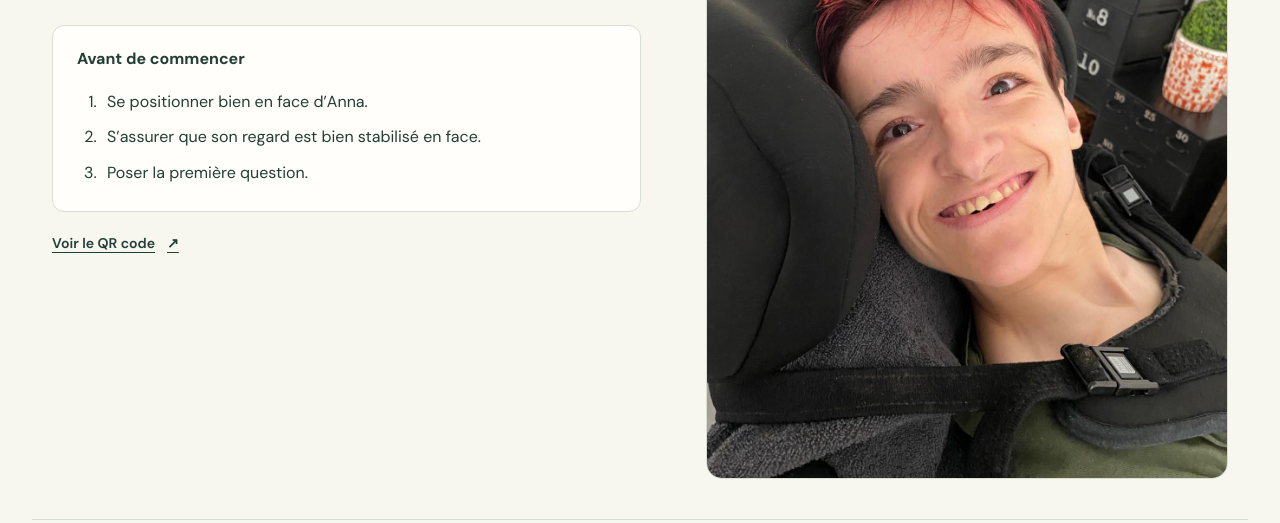
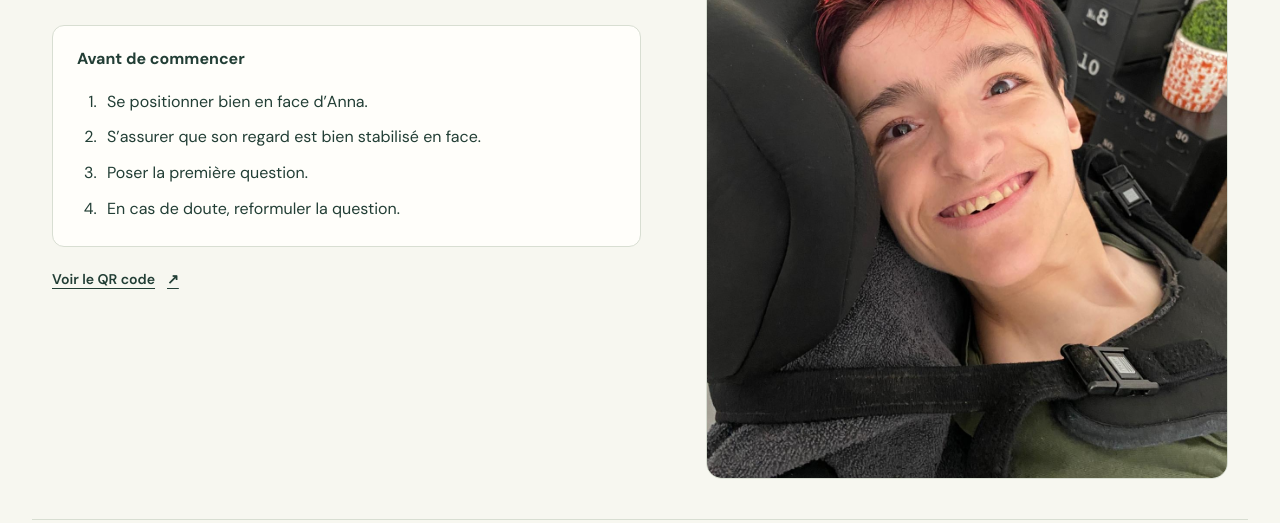
Before and after one commit to fabiopiazza59-hue/tom_hackathon_2026_Anna, a website: page static/home.html in a window 1280 px wide. Shown: the part 284-807 px from the top of the page. Drawn offline with Linux system fonts and the light colour scheme.

Commit message:
add option in page

```diff
--- a/static/home.html
+++ b/static/home.html
@@ -16,7 +16,7 @@
     <div class="intro">
       <h1>Avec Anna.</h1>
       <a class="primary" id="start" href="/parler">Poser la question <span aria-hidden="true">↗</span></a>
-      <div class="instructions"><h2>Avant de commencer</h2><ol><li>Se positionner bien en face d’Anna.</li><li>S’assurer que son regard est bien stabilisé en face.</li><li>Poser la première question.</li></ol></div>
+      <div class="instructions"><h2>Avant de commencer</h2><ol><li>Se positionner bien en face d’Anna.</li><li>S’assurer que son regard est bien stabilisé en face.</li><li>Poser la première question.</li><li>En cas de doute, reformuler la question.</li></ol></div>
       <a class="qr-link" href="/static/anna-qr-code.png" target="_blank" rel="noopener">Voir le QR code <span aria-hidden="true">↗</span></a>
     </div>
     <figure class="anna-portrait"><img src="/static/anna.jpeg" alt="Anna souriante, installée dans son fauteuil." width="1200" height="1600" fetchpriority="high"></figure>
```
